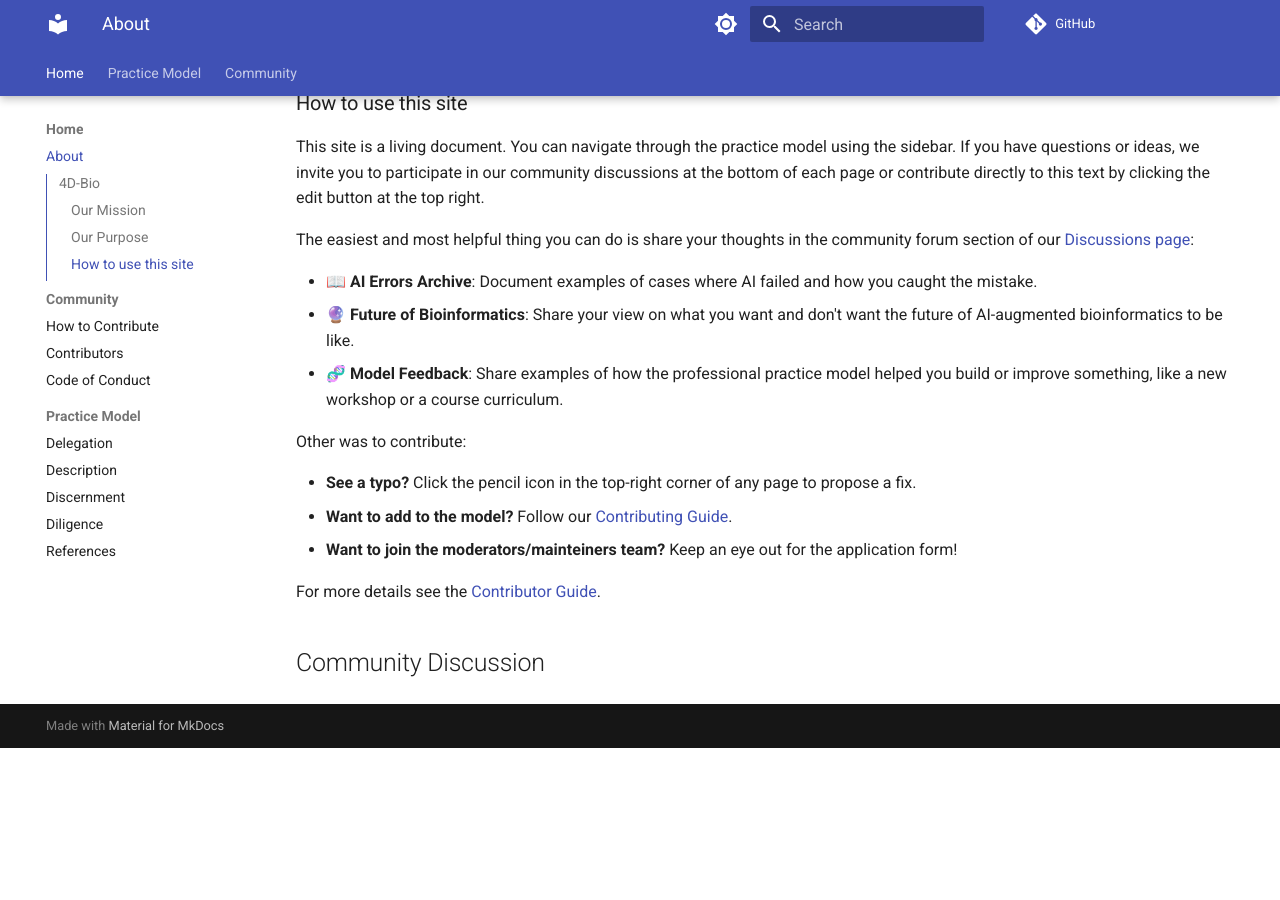
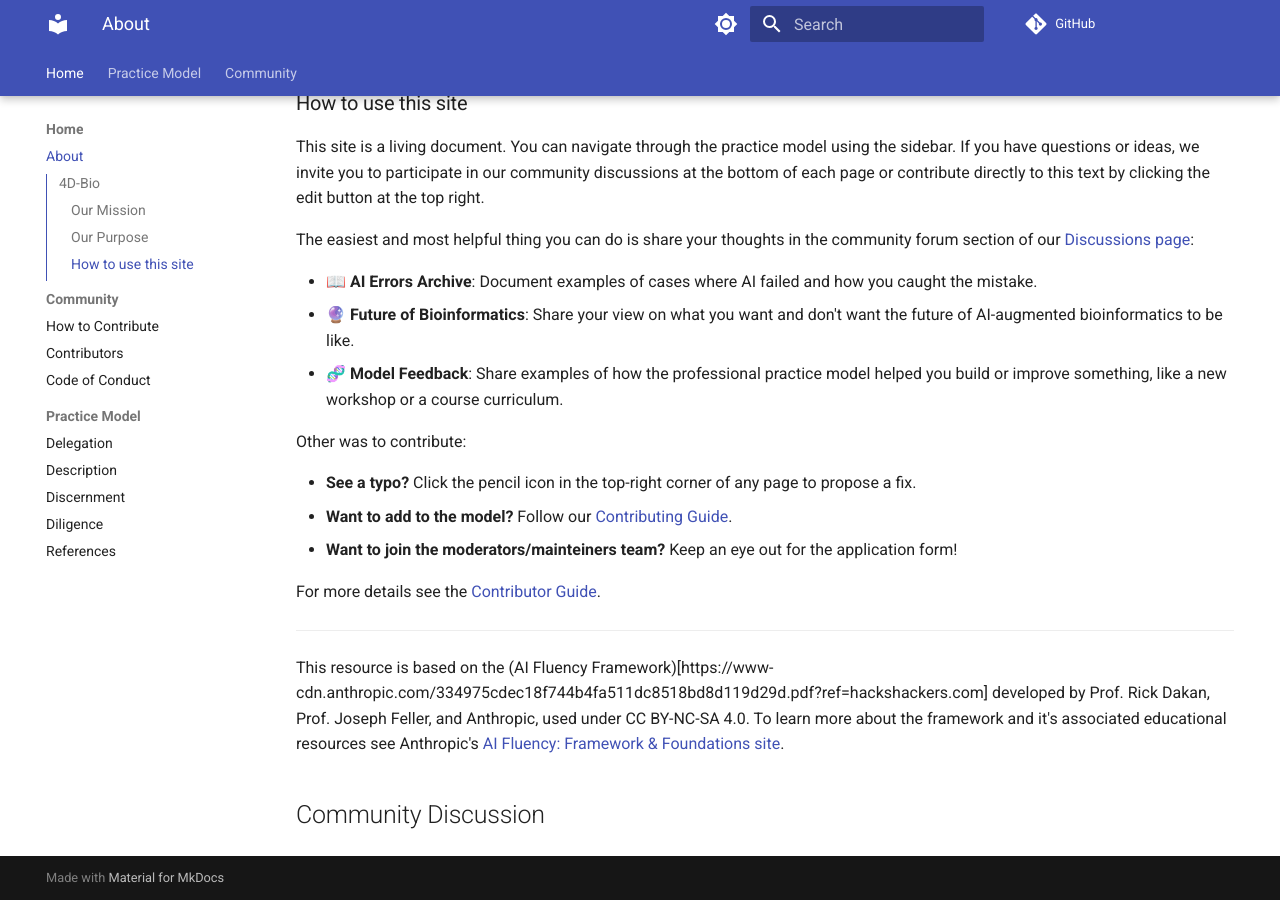
Before and after one commit to larisa-msoto/ai-bioinformatics-practice-model, an MkDocs documentation site: the page built from docs/index.md, in a window 1280 px wide and 900 px high, scrolled down 887 px. Built offline with MkDocs 1.6.1 and Material for MkDocs 9.7.7, drawn with Linux system fonts in a browser that asks for light colours; comment, search, counter and statistics services are not loaded; before the commit the page ends 1635 px from its top, so only the background shows below that.

Commit message:
Update index.md

```diff
--- a/docs/index.md
+++ b/docs/index.md
@@ -33,3 +33,7 @@ Other was to contribute:
 - **Want to join the moderators/mainteiners team?** Keep an eye out for the application form!
 
 For more details see the [Contributor Guide](https://larisa-msoto.github.io/ai-bioinformatics-practice-model/contributing/).
+
+---
+
+This resource is based on the (AI Fluency Framework)[https://www-cdn.anthropic.com/334975cdec18f744b4fa511dc8518bd8d119d29d.pdf?ref=hackshackers.com] developed by Prof. Rick Dakan, Prof. Joseph Feller, and Anthropic, used under CC BY-NC-SA 4.0. To learn more about the framework and it's associated educational resources see Anthropic's [AI Fluency: Framework & Foundations site](https://www.anthropic.com/learn/claude-for-you).
```
